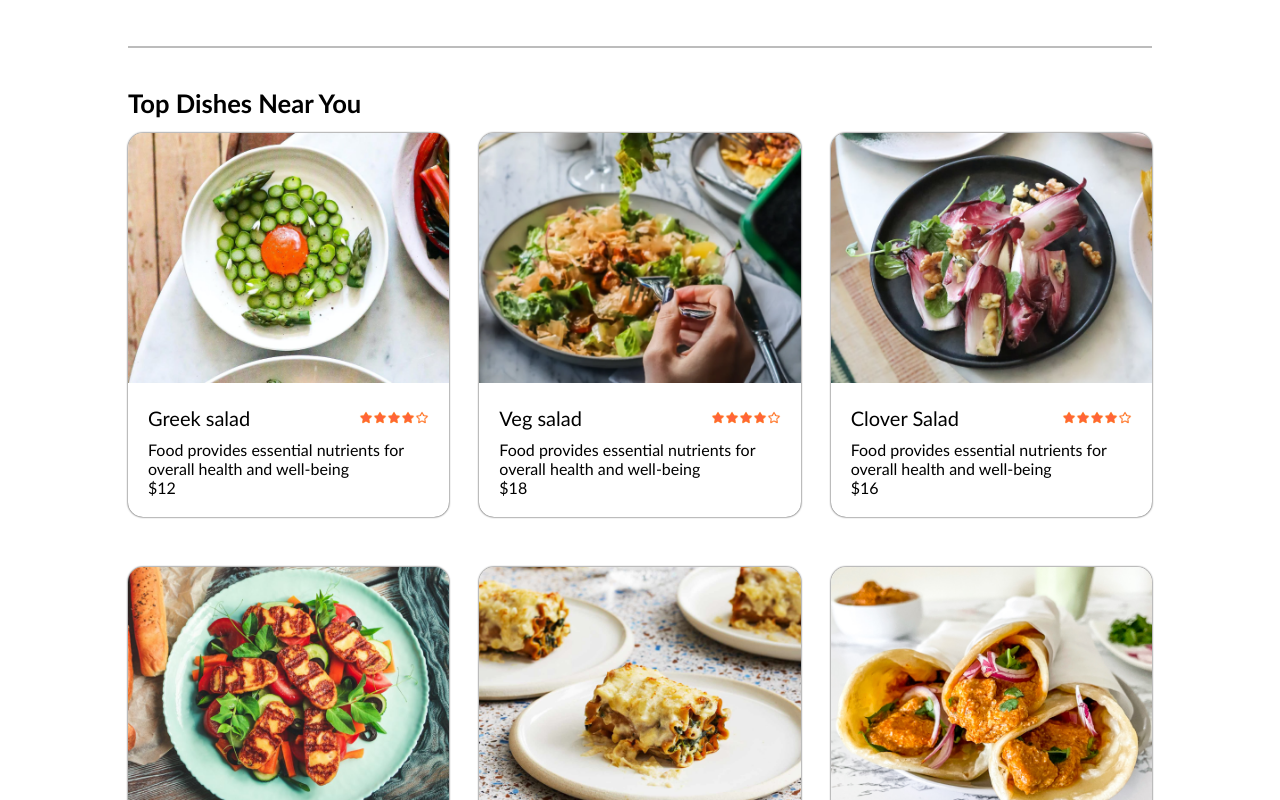
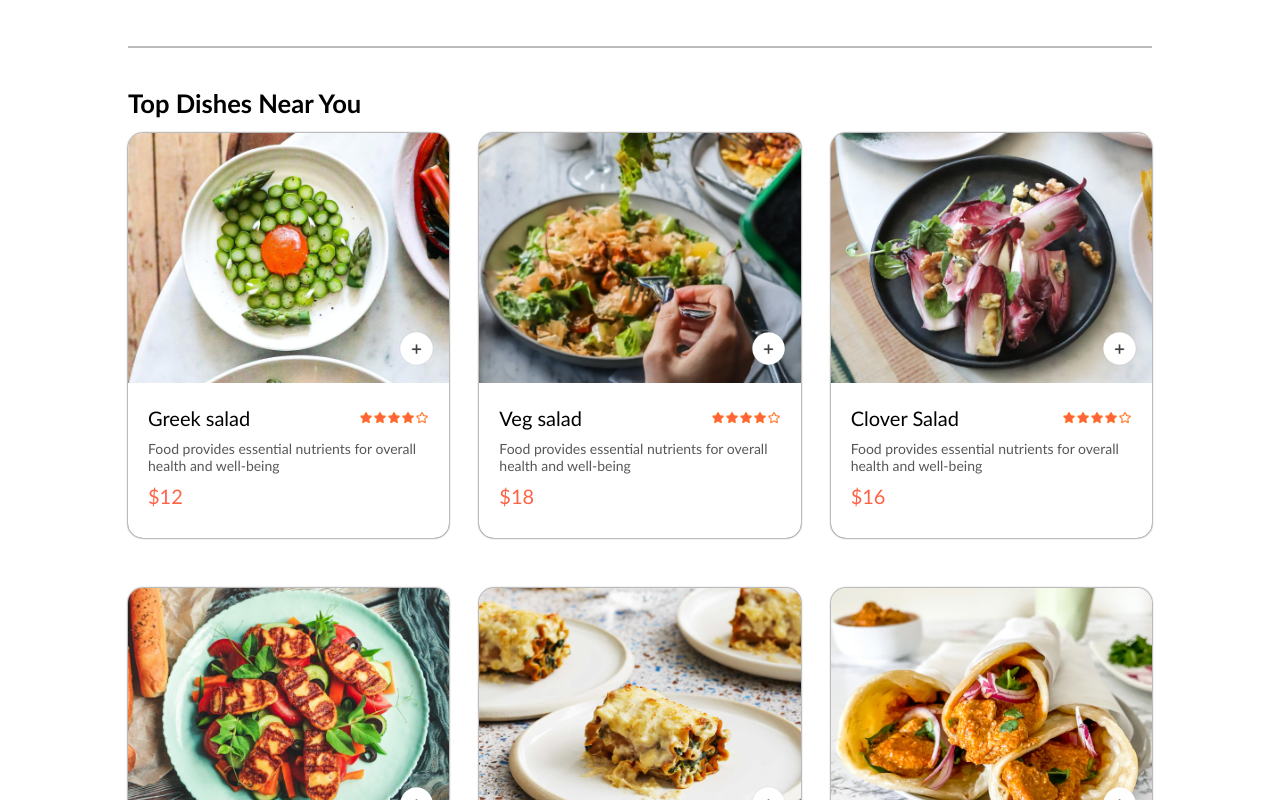
Before and after one commit to nagu-don/food-delivery-mern, a React (Vite) app in the folder front-end/: page / in a window 1280 px wide. Shown: the part 840-1640 px from the top of the page. Built offline with nearby package versions, Linux system fonts and the light colour scheme.

Commit message:
added add or remove item

```diff
--- a/front-end/src/components/FoodDisplay/FoodDisplay.css
+++ b/front-end/src/components/FoodDisplay/FoodDisplay.css
@@ -14,3 +14,13 @@
     gap:30px;
     row-gap: 50px;
 }
+.food-item-desc{
+    color: rgb(87, 87, 87);
+    font-size:14px;
+}
+.food-item-price{
+    color:tomato;
+    font-size:20px;
+    font-weight:500;
+    margin:10px 0px;
+}
--- a/front-end/src/components/FoodItem/FoodItem.css
+++ b/front-end/src/components/FoodItem/FoodItem.css
@@ -26,3 +26,28 @@
 .food-item-name-rating img{
     width:70px;
 }
+.food-item-img-container{
+    position: relative;
+}
+.food-item-img-container .add{
+    width:35px;
+    position: absolute;
+    bottom:20px;
+    right:15px;
+    cursor:pointer;
+    border-radius:50%;
+}
+.food-item-count{
+    position:absolute;
+    bottom:15px;
+    right:15px;
+    display:flex;
+    align-items:center;
+    gap:10px;
+    padding:6px;
+    border-radius: 50px;
+    background-color: white;
+}
+.food-item-count img{
+    width:30px;
+}
--- a/front-end/src/components/FoodItem/FoodItem.jsx
+++ b/front-end/src/components/FoodItem/FoodItem.jsx
@@ -1,12 +1,24 @@
-import React from 'react'
+import React,{useState} from 'react'
 import './FoodItem.css'
 import { assets } from '../../assets/assets'
 
 const FoodItem = ({id,name,price,description,image}) => {
+
+  const [itemCount,setItemCount]=useState(0)
+
   return (
     <div className='food-item'>
-      <div className='food-item-container'>
+      <div className='food-item-img-container'>
         <img className='food-item-image' src={image} alt=""></img>
+        {
+          !itemCount
+          ?<img className='add' onClick={()=>setItemCount(prev=>prev+1)} src={assets.add_icon_white} alt=""/>
+          :<div className='food-item-count'>
+            <img onClick={()=>setItemCount(prev=>prev-1)} src={assets.remove_icon_red} alt=""></img>
+            <p>{itemCount}</p>
+            <img onClick={()=>setItemCount(prev=>prev+1)} src={assets.add_icon_green} alt=""></img>
+          </div>
+        }
       </div>
       <div className='food-item-info'>
         <div className='food-item-name-rating'>
```
